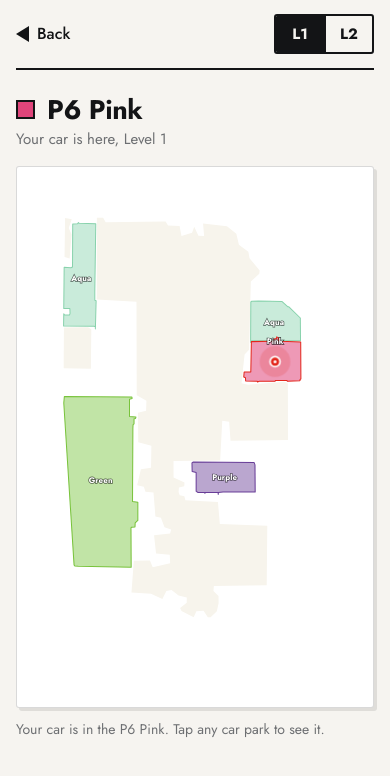
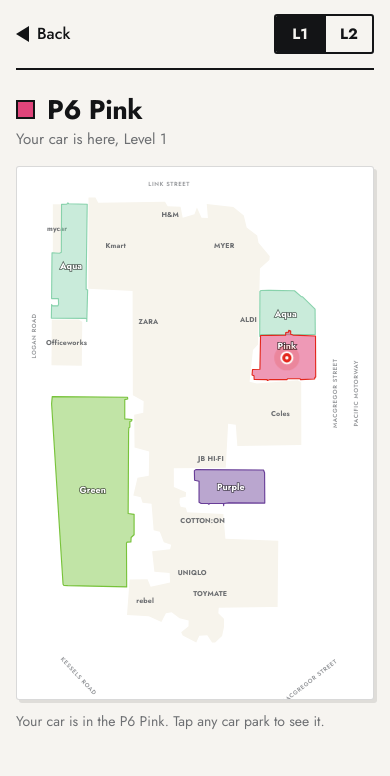
Before and after one commit to zhihaozzh02-create/Car_Finder, a plain HTML site: page index.html in a window 390 px wide. Both pictures are taken after a click on the button 195 px from the left and 419 px from the top of the page. Drawn offline with Linux system fonts and the light colour scheme.

Commit message:
Level 1 reads as a floor plan
The mall is one clean silhouette with the anchor names on it - Kmart, MYER,
ZARA, Coles, ALDI, H&M, JB HI-FI, Cotton On, Uniqlo, rebel, Toymate,
Officeworks, mycar - plus the street names around the edge. Tracing the
individual tenancy blocks was tried and dropped: at phone size it came out as
grey soup, and the interior of the centre is not what someone looking for
their car needs.

The view now fits the drawn content rather than the source sheet, so the plan
fills the screen instead of leaving a third of it blank, and the zone label
steps aside for the car marker without leaving its own block.

Geometry (outline, anchors, streets, zones) is all extracted from the
rectified directory map in reference/, not hand-placed.

Co-Authored-By: Claude Opus 5 (1M context) <noreply@anthropic.com>

```diff
--- a/app.js
+++ b/app.js
@@ -16,12 +16,35 @@ const CONFIG = {
       plan: {
         w: 1750, h: 2650,
         /* 商场本体：静态，不可点 */
+        /* 商场本体：一块干净的外轮廓，内部细节对「找车」没用，只会糊 */
         mall: [
-        '360.4 173.9,392.9 173.1,406.0 197.9,720.7 193.3,733.3 214.5,794.1 216.5,804.0 268.9,859.5 252.1,871.0 221.1,892.9 268.6,922.9 269.5,917.3 204.3,1042.8 218.8,1092.1 257.9,1105.5 314.9,1155.1 352.7,1161.4 386.3,1214.5 450.5,1212.6 467.5,1168.2 508.1,1158.9 866.9,1135.3 892.2,1119.2 1041.9,1154.0 1050.0,1346.0 1035.0,1362.6 1044.3,1363.2 1340.2,1061.5 1344.5,1054.2 1244.5,1018.1 1240.0,1007.1 1447.6,762.2 1450.1,762.5 1537.7,819.9 1563.1,818.6 1583.6,790.5 1590.1,789.0 1613.0,794.5 1631.1,819.1 1635.9,824.5 1657.1,995.5 1665.5,1005.3 1781.5,1254.5 1791.2,1251.5 2103.5,974.1 2107.5,971.9 2133.6,998.5 2159.2,998.9 2197.0,989.7 2240.0,957.0 2271.4,942.4 2270.6,919.8 2237.3,882.2 2239.2,868.0 2270.9,804.1 2238.4,796.8 2222.8,831.5 2194.9,831.9 2167.8,789.0 2157.0,751.7 2127.8,724.9 2133.2,703.8 2174.8,644.0 2147.6,541.5 2141.5,553.9 1973.9,638.4 1972.8,653.0 2007.9,744.5 1987.9,742.5 1942.9,670.5 1936.9,660.0 1841.0,744.5 1831.2,749.9 1810.0,714.9 1798.1,696.1 1748.4,667.1 1741.9,657.1 1616.5,614.8 1612.2,606.5 1585.9,571.3 1577.7,590.9 1493.9,644.2 1485.5,646.0 1371.0,577.1 1351.9,575.3 1197.3,618.1 1187.5,620.0 1134.0,569.1 1105.9,567.8 614.1,359.2 603.4,359.9 174.4',
-        '187.4 749.9,313.0 748.5,330.5 759.5,328.5 966.5,185.5 963.9,186.9 750.4',
-        '193.4 174.9,227.9 181.1,212.1 227.0,227.0 262.0,216.9 387.9,190.1 379.9,192.9 175.4'
+          '360.4 173.9,392.9 173.1,406.0 197.9,720.7 193.3,733.3 214.5,794.1 216.5,804.0 268.9,859.5 252.1,871.0 221.1,892.9 268.6,922.9 269.5,917.3 204.3,1042.8 218.8,1092.1 257.9,1105.5 314.9,1155.1 352.7,1161.4 386.3,1214.5 450.5,1212.6 467.5,1168.2 508.1,1158.9 866.9,1135.3 892.2,1119.2 1041.9,1154.0 1050.0,1346.0 1035.0,1362.6 1044.3,1363.2 1340.2,1061.5 1344.5,1054.2 1244.5,1018.1 1240.0,1007.1 1447.6,762.2 1450.1,762.5 1537.7,819.9 1563.1,818.6 1583.6,790.5 1590.1,789.0 1613.0,794.5 1631.1,819.1 1635.9,824.5 1657.1,995.5 1665.5,1005.3 1781.5,1254.5 1791.2,1251.5 2103.5,974.1 2107.5,971.9 2133.6,998.5 2159.2,998.9 2197.0,989.7 2240.0,957.0 2271.4,942.4 2270.6,919.8 2237.3,882.2 2239.2,868.0 2270.9,804.1 2238.4,796.8 2222.8,831.5 2194.9,831.9 2167.8,789.0 2157.0,751.7 2127.8,724.9 2133.2,703.8 2174.8,644.0 2147.6,541.5 2141.5,553.9 1973.9,638.4 1972.8,653.0 2007.9,744.5 1987.9,742.5 1942.9,670.5 1936.9,660.0 1841.0,744.5 1831.2,749.9 1810.0,714.9 1798.1,696.1 1748.4,667.1 1741.9,657.1 1616.5,614.8 1612.2,606.5 1585.9,571.3 1577.7,590.9 1493.9,644.2 1485.5,646.0 1371.0,577.1 1351.9,575.3 1197.3,618.1 1187.5,620.0 1134.0,569.1 1105.9,567.8 614.1,359.2 603.4,359.9 174.4',
+          '187.4 749.9,313.0 748.5,330.5 759.5,328.5 966.5,185.5 963.9,186.9 750.4',
+          '192.0 205.0,234.0 205.0,234.0 435.0,192.0 435.0'
         ],
-        anchors: [], streets: []
+        anchors: [
+          { name: 'mycar', x: 212, y: 318 },
+          { name: 'Officeworks', x: 257, y: 858 },
+          { name: 'Kmart', x: 488, y: 402 },
+          { name: 'H&M', x: 745, y: 252 },
+          { name: 'MYER', x: 1000, y: 401 },
+          { name: 'ZARA', x: 642, y: 757 },
+          { name: 'ALDI', x: 1114, y: 748 },
+          { name: 'Coles', x: 1265, y: 1190 },
+          { name: 'JB HI-FI', x: 937, y: 1404 },
+          { name: 'COTTON:ON', x: 898, y: 1697 },
+          { name: 'UNIQLO', x: 849, y: 1941 },
+          { name: 'rebel', x: 627, y: 2072 },
+          { name: 'TOYMATE', x: 934, y: 2040 }
+        ],
+        streets: [
+          { name: 'Link Street', x: 740, y: 112, rotate: 0 },
+          { name: 'Logan Road', x: 103, y: 826, rotate: -90 },
+          { name: 'Macgregor Street', x: 1520, y: 1096, rotate: -90 },
+          { name: 'Pacific Motorway', x: 1620, y: 1096, rotate: -90 },
+          { name: 'Kessels Road', x: 313, y: 2429, rotate: 47 },
+          { name: 'Macgregor Street', x: 1400, y: 2456, rotate: -38 }
+        ]
       },
       /* 可点的停车区。name 用图上印的叫法，park 指向 CARPARKS 里的编号 */
       zones: [
@@ -453,8 +476,7 @@ function renderLevel(lv, drop){
     : (my ? centroid(my.poly) : null);
 
   /* 商场本体：静态，不可点 */
-  const mall = (P.mall || []).map(d =>
-    `<polygon class="pm" points="${esc(d)}"/>`).join('');
+  const mall = (P.mall || []).map(d => `<polygon class="pm" points="${esc(d)}"/>`).join('');
 
   const anchors = (P.anchors || []).map(a =>
     `<text class="pa" x="${a.x}" y="${a.y}" text-anchor="middle" dominant-baseline="central" ` +
@@ -472,7 +494,7 @@ function renderLevel(lv, drop){
     const isMine = z.park === mine;
     const [lx, ly] = centroid(z.poly);
     const label = (z.name || parkName(z.park)).replace(/\s*Carpark$/i, '');
-    const ly2 = isMine ? ly - 62 * u : ly;   // 自己那块要给车标让位
+    const ly2 = isMine ? ly - 34 * u : ly;   // 自己那块要给车标让位
     return `<g class="pz${isMine ? ' is-mine' : ''}" role="button" tabindex="0" ` +
       `data-park="${esc(z.park)}" aria-label="${esc(parkName(z.park))}` +
       `${isMine ? ', where your car is' : ''}. Open this car park">` +
@@ -504,15 +526,25 @@ function renderLevel(lv, drop){
   const marker = !car ? '' :
     `<g transform="translate(${car[0].toFixed(0)},${car[1].toFixed(0)})">` +
       `<g class="carmark${drop ? ' drop' : ''}">` +
-        `<circle class="carmark-halo" r="${(46 * u).toFixed(1)}"/>` +
+        `<circle class="carmark-halo" r="${(34 * u).toFixed(1)}"/>` +
         `<circle class="carmark-dot" r="${(15 * u).toFixed(1)}" stroke-width="${(5 * u).toFixed(1)}"/>` +
         `<circle class="carmark-eye" r="${(4.5 * u).toFixed(1)}"/>` +
       `</g>` +
     `</g>`;
 
-  const pad = 34 * u;
+  /* 取景收到实际画了东西的范围，别把图纸下方的空白也框进来 */
+  const all = [];
+  (P.mall || []).forEach(d => parseZone(d).forEach(q => all.push(q)));
+  parsed.forEach(z => z.poly.forEach(q => all.push(q)));
+  (P.anchors || []).forEach(a => all.push([a.x, a.y]));
+  (P.streets || []).forEach(t => all.push([t.x, t.y]));
+  const pad = 46 * u;
+  const bx0 = Math.min(...all.map(q => q[0])) - pad, bx1 = Math.max(...all.map(q => q[0])) + pad;
+  const by0 = Math.min(...all.map(q => q[1])) - pad, by1 = Math.max(...all.map(q => q[1])) + pad;
+  box.style.aspectRatio = `${(bx1 - bx0).toFixed(0)} / ${(by1 - by0).toFixed(0)}`;
+
   $('#level-overlay').innerHTML =
-    `<svg viewBox="${-pad} ${-pad} ${P.w + pad * 2} ${P.h + pad * 2}" ` +
+    `<svg viewBox="${bx0.toFixed(0)} ${by0.toFixed(0)} ${(bx1-bx0).toFixed(0)} ${(by1-by0).toFixed(0)}" ` +
       `xmlns="http://www.w3.org/2000/svg" class="planmap" role="group" ` +
       `aria-label="${esc(L.name)} plan, tap a car park">` +
       streets + `<g class="pmall">${mall}</g>` + anchors +
--- a/styles.css
+++ b/styles.css
@@ -174,6 +174,7 @@ img{display:block;max-width:100%}
 
 
 /* 商场本体：静态，不可点 */
+/* 建筑外轮廓在底，主力店块叠在上面，平面图才有内部结构 */
 .pm{fill:var(--bldg);stroke:var(--bldg-side);stroke-width:1.6;stroke-linejoin:round;
   vector-effect:non-scaling-stroke}
 .pa{fill:var(--ink-2);font-weight:700;letter-spacing:.02em;pointer-events:none}
```
